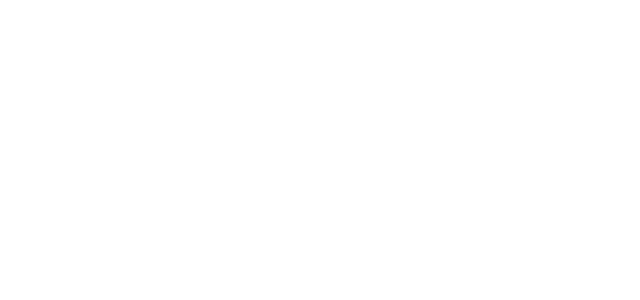
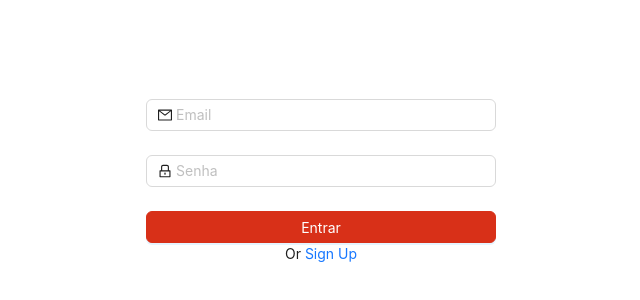
Before and after one commit to GRenkel/serverless-image-optimizer, a React (Create React App) app: page /auth/signin in a window 1280 px wide. Before the commit this address had no page. Shown: the part 206-506 px from the top of the page, without its empty margins (319-959 px from the left). Built offline with nearby package versions, Linux system fonts and the light colour scheme; the HTML template or start-up script is replaced by a standard one; what amazon-cognito-identity-js would draw is missing.

Commit message:
refac: renames login to signin

```diff
--- a/src/App.jsx
+++ b/src/App.jsx
@@ -16,7 +16,7 @@
               <Route path="/" element={<Home />} />
             </Route>
             <Route path='/auth' element={<AuthContainer />}>
-              <Route path="login" element={<Login />} />
+              <Route path="signin" element={<Login />} />
               <Route path="signup" element={<SignUp />} />
             </Route>
           </Routes>
--- a/src/router/PrivateRoute.jsx
+++ b/src/router/PrivateRoute.jsx
@@ -4,7 +4,7 @@
 import SplashScreen from "../screens/Splash/Splash";
 import { useEffect } from "react";
 
-const PrivateRoute = ({ redirectPath = '/auth/login' }) => {
+const PrivateRoute = ({ redirectPath = '/auth/signin' }) => {
 
   const { userSession, validateUserSession } = useContext(AuthContext)
 
--- a/src/screens/Auth/login/LoginForm.jsx
+++ b/src/screens/Auth/login/LoginForm.jsx
@@ -5,7 +5,7 @@
   return (
     <Form
       form={formRef}
-      name="login"
+      name="signin"
       initialValues={{ remember: false }}
       onFinish={handleOnAuthentication}
       style={{ textAlign: 'center' }}
--- a/src/screens/Auth/signup/SignUp.jsx
+++ b/src/screens/Auth/signup/SignUp.jsx
@@ -22,7 +22,7 @@
   }
 
   const handleAfterConfirmation = () => {
-    navigate('/auth/login')
+    navigate('/auth/signin')
   }
 
 
--- a/src/screens/Auth/signup/SignUpForm.jsx
+++ b/src/screens/Auth/signup/SignUpForm.jsx
@@ -88,7 +88,7 @@
         >
           Criar Conta
         </Button>
-        Or <a href='login'>Sign In</a>
+        Or <a href='signin'>Sign In</a>
 
       </Form.Item>
     </Form>
```
